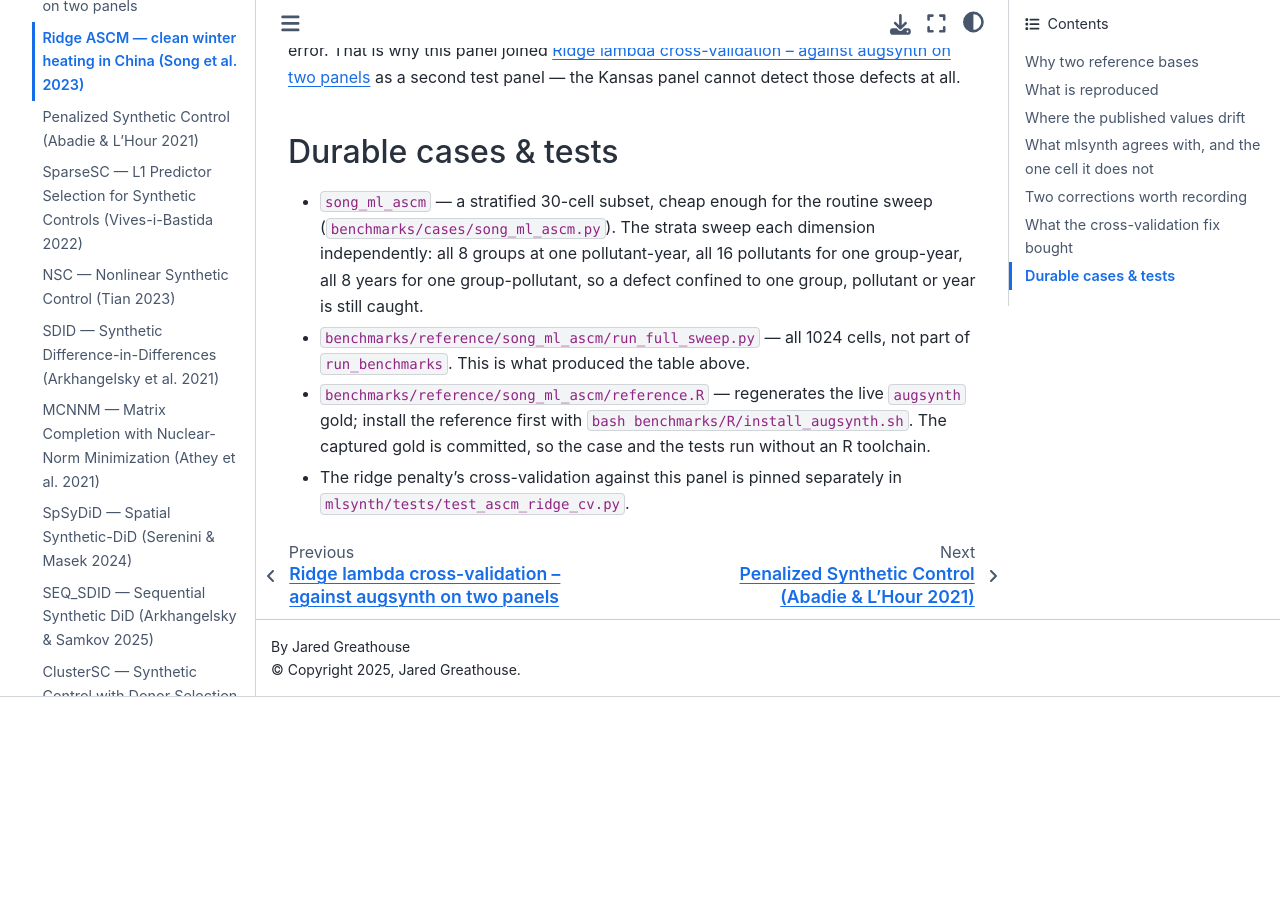
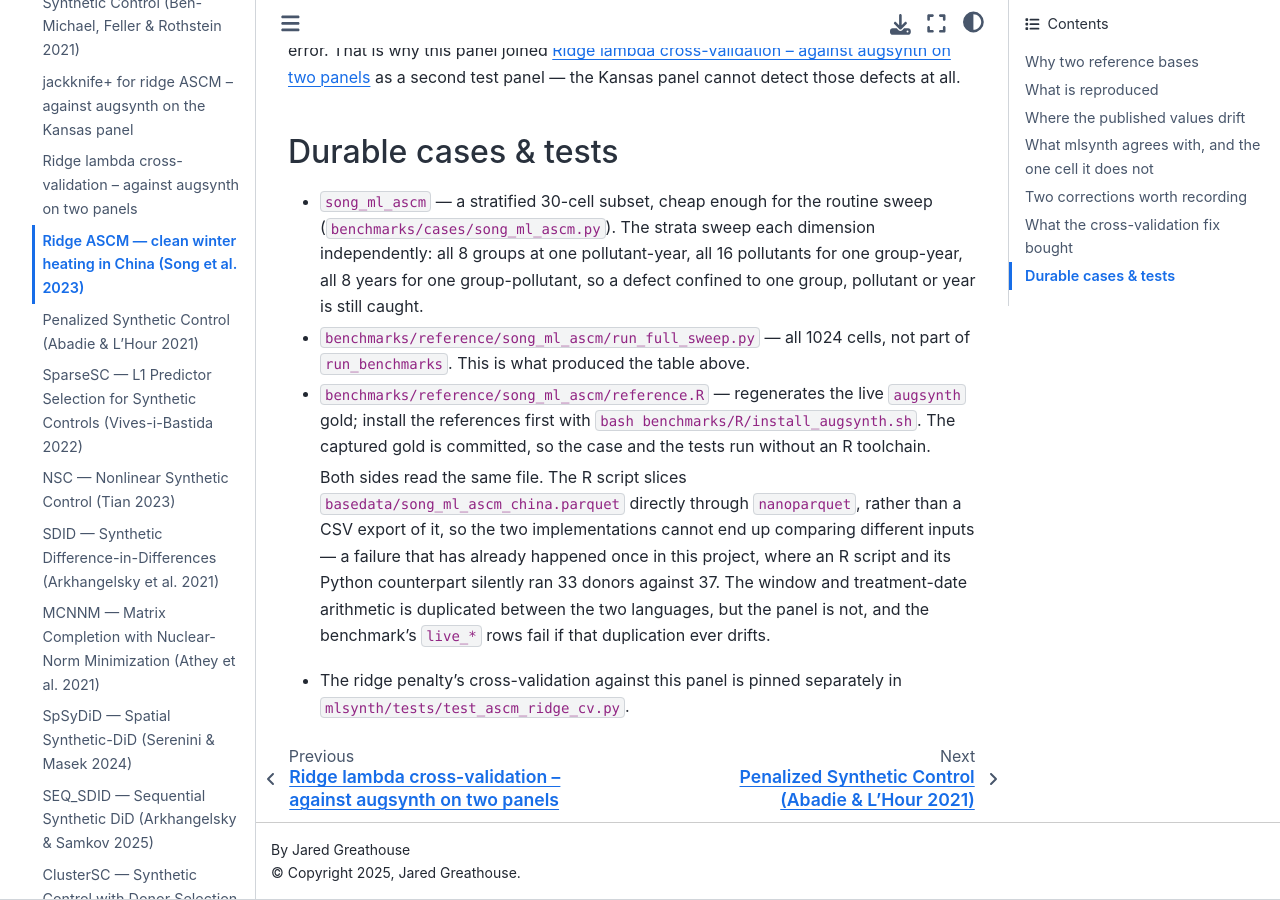
Before and after one commit to jgreathouse9/mlsynth, a Sphinx documentation site: the page built from docs/replications/song_ml_ascm.rst, in a window 1280 px wide and 900 px high, scrolled down 4484 px. Built offline with Sphinx 7.4.7 and the Sphinx Book theme 1.1.4, drawn with Linux system fonts in a browser that asks for light colours; before the commit the page ends 5181 px from its top, so only the background shows below that.

Commit message:
Read the Song panel in R via nanoparquet, not a committed CSV export
The R reference read strata_cells.csv, a 3.7 MB export of the 30 cells
sliced out of basedata/song_ml_ascm_china.parquet. That file had no
generator: I produced it ad hoc and committed it, so it was a derived
artifact that could drift from its source with nothing to catch it.

The disk is the least of it. Two sides reading their own copies of the
inputs is exactly the failure that already bit this project once, when
an R script and its Python counterpart silently ran 33 donors against
37 because a regex in the R side matched one spacing convention and not
the other. One file and two readers removes the possibility.

reference.R now slices the vendored parquet itself through nanoparquet,
following the convention already established by
benchmarks/R/microsynth_baltimore.R and benchmarks/reference/scd_cps --
which I should have found by grepping before concluding that R could not
read parquet in this sandbox. CRAN is blocked by egress policy, but
nanoparquet installs from GitHub by the same git-clone route as augsynth,
and is pinned by SHA in install_augsynth.sh alongside the other four.

Verified nanoparquet and pandas read the panel identically: 81952 rows,
18 columns, 197 units, and the PM2.5wn column summing to
3974917.0822393596 on both sides.

The windows and treatment dates are now transcribed in both languages.
That duplication is deliberate and cheaper than duplicating the data:
the benchmark's live_* rows compare the two implementations cell by cell,
so arithmetic that drifts fails a row, whereas a stale CSV export failed
nothing.

strata_cells.csv is not deleted in this commit. It goes once the
regenerated gold is confirmed bit-identical to the committed one, which
is the check that proves the rewrite equivalent rather than merely
plausible.

Co-Authored-By: Claude Opus 5 <noreply@anthropic.com>
Claude-Session: https://claude.ai/code/session_0164pt1iUCTy5SnNK9nCJZvp

```diff
--- a/docs/replications/song_ml_ascm.rst
+++ b/docs/replications/song_ml_ascm.rst
@@ -249,8 +249,17 @@ Durable cases & tests
 * ``benchmarks/reference/song_ml_ascm/run_full_sweep.py`` — all 1024 cells, not
   part of ``run_benchmarks``. This is what produced the table above.
 * ``benchmarks/reference/song_ml_ascm/reference.R`` — regenerates the live
-  ``augsynth`` gold; install the reference first with
+  ``augsynth`` gold; install the references first with
   ``bash benchmarks/R/install_augsynth.sh``. The captured gold is committed, so
   the case and the tests run without an R toolchain.
+
+  Both sides read the same file. The R script slices
+  ``basedata/song_ml_ascm_china.parquet`` directly through ``nanoparquet``,
+  rather than a CSV export of it, so the two implementations cannot end up
+  comparing different inputs — a failure that has already happened once in this
+  project, where an R script and its Python counterpart silently ran 33 donors
+  against 37. The window and treatment-date arithmetic is duplicated between the
+  two languages, but the panel is not, and the benchmark's ``live_*`` rows fail
+  if that duplication ever drifts.
 * The ridge penalty's cross-validation against this panel is pinned separately in
   ``mlsynth/tests/test_ascm_ridge_cv.py``.
```
Also changed, not shown: 3 other files.
